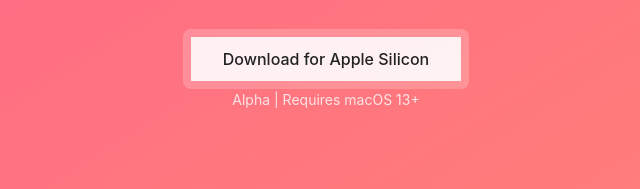
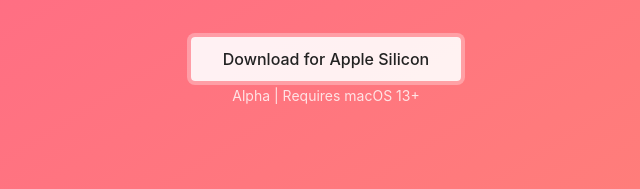
Before and after one commit to jasonjmcghee/rem-homepage, a plain HTML site: page index.html in a window 1280 px wide. Shown: the part 490-679 px from the top of the page, 314-954 px from the left. Drawn offline with Linux system fonts and the light colour scheme.

Commit message:
Update index.html

```diff
--- a/index.html
+++ b/index.html
@@ -27,6 +27,7 @@
             justify-content: center;
             align-items: center;
             background: linear-gradient(to bottom right, #FF5E8E, #FF8575);
+            gap: 20px;
         }
 
         .container {
@@ -80,7 +81,7 @@
         .download-button {
             text-decoration: none;
             background: rgba(255, 255, 255, 0.9);
-            border: 8px solid rgba(255, 255, 255, 0.2);
+            border: 4px solid rgba(255, 255, 255, 0.3);
             border-radius: 8px;
             padding: 12px 32px;
             font-weight: 500;
```
